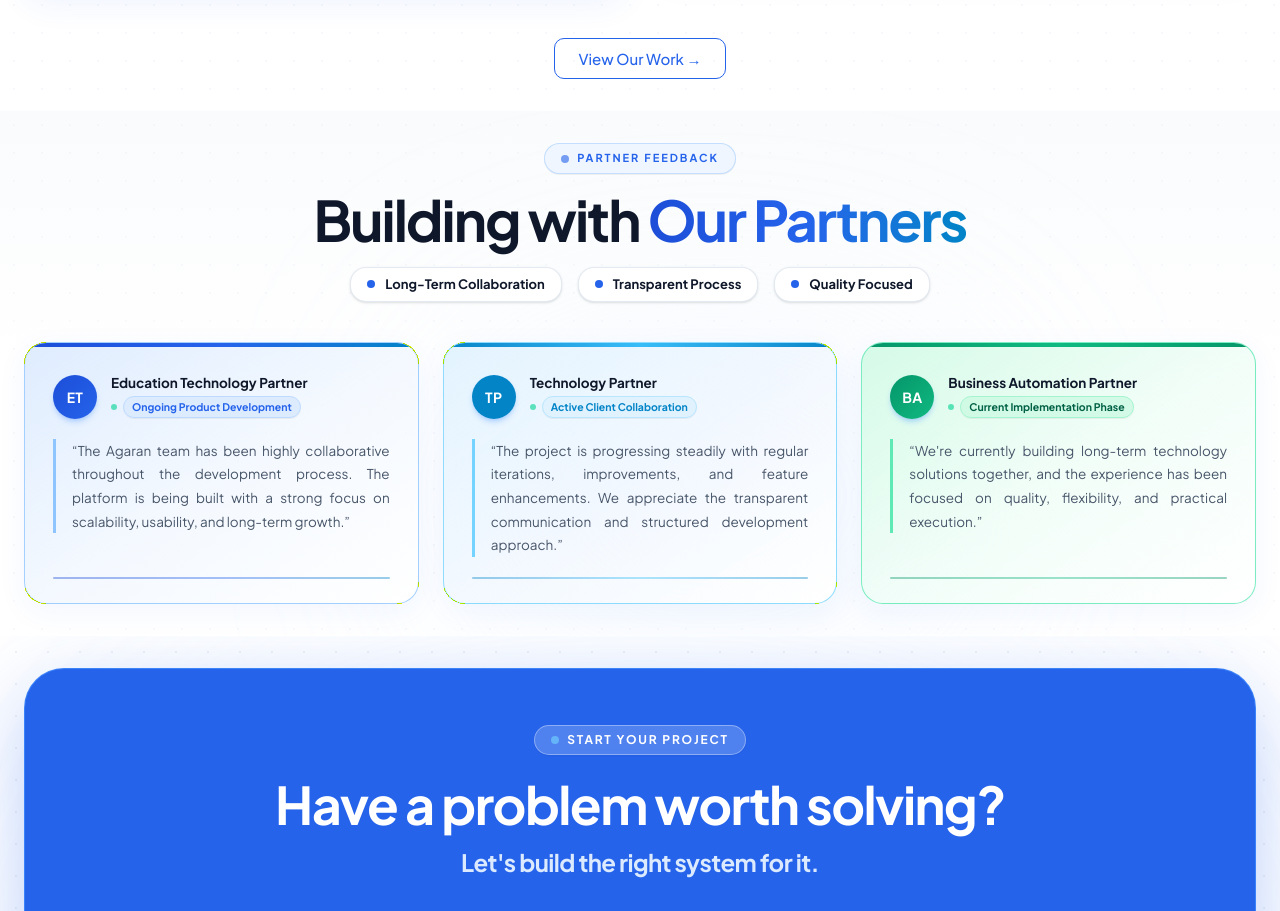
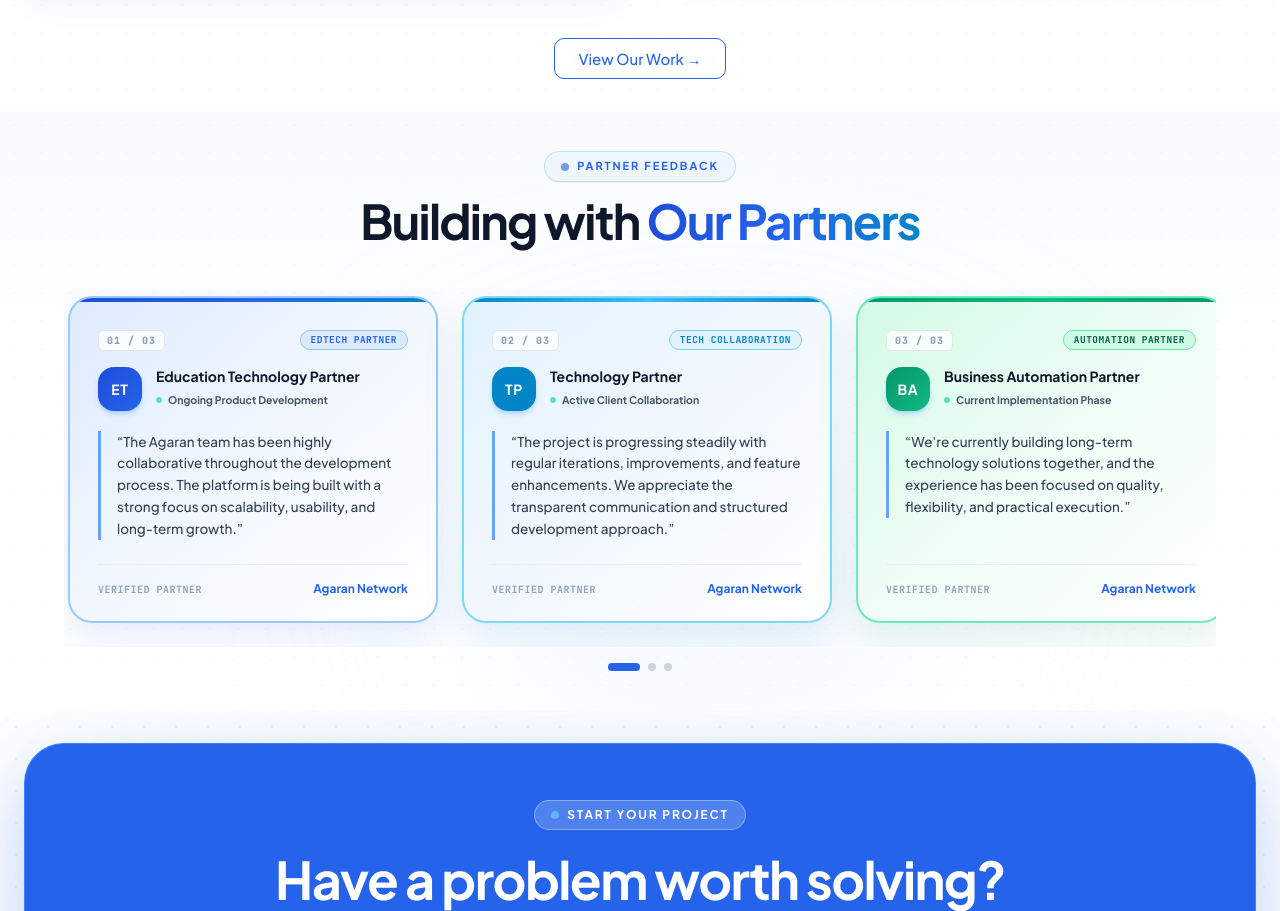
Before and after one commit to JOYJK348/agaran_site, a Next.js app: page / in a window 1280 px wide. Shown: the part 3813-4724 px from the top of the page. Built offline with nearby package versions, Linux system fonts and the light colour scheme; no server answers; a web font is replaced by a local one.

Commit message:
feat: Upgrade Partner Feedback into ultra-rich interactive swipe carousel and remove top arrows

```diff
--- a/src/components/home/SelectedWork.tsx
+++ b/src/components/home/SelectedWork.tsx
@@ -91,6 +91,7 @@ const testimonials = [
     label: "Ongoing Product Development",
     role: "Education Technology Partner",
     initials: "ET",
+    tagPill: "EDTECH PARTNER",
   },
   {
     quote:
@@ -98,6 +99,7 @@ const testimonials = [
     label: "Active Client Collaboration",
     role: "Technology Partner",
     initials: "TP",
+    tagPill: "TECH COLLABORATION",
   },
   {
     quote:
@@ -105,6 +107,7 @@ const testimonials = [
     label: "Current Implementation Phase",
     role: "Business Automation Partner",
     initials: "BA",
+    tagPill: "AUTOMATION PARTNER",
   },
 ];
 
@@ -132,6 +135,24 @@ export default function SelectedWork() {
   const projectCount = useCounter(2, statsInView);
   const moduleCount = useCounter(100, statsInView);
   const partnerCount = useCounter(3, statsInView);
+
+  // Carousel Scroll Ref & Active Slide State
+  const carouselRef = useRef<HTMLDivElement>(null);
+  const [activeSlide, setActiveSlide] = useState(0);
+
+  const handleScroll = () => {
+    if (!carouselRef.current) return;
+    const scrollPos = carouselRef.current.scrollLeft;
+    const cardWidth = carouselRef.current.offsetWidth * 0.8;
+    const newIndex = Math.round(scrollPos / cardWidth);
+    setActiveSlide(Math.min(Math.max(newIndex, 0), testimonials.length - 1));
+  };
+
+  const scrollSlide = (dir: "left" | "right") => {
+    if (!carouselRef.current) return;
+    const offset = dir === "left" ? -320 : 320;
+    carouselRef.current.scrollBy({ left: offset, behavior: "smooth" });
+  };
 
   return (
     <>
@@ -193,7 +214,7 @@ export default function SelectedWork() {
               </div>
             </Reveal>
 
-            {/* ── Project Cards — Mild Pleasant Colorful Cards with Soft Shadows ── */}
+            {/* ── Project Cards ── */}
             <div className="grid grid-cols-1 lg:grid-cols-2 gap-6 sm:gap-7">
               {projects.map((project, idx) => {
                 const cardStyles = [
@@ -275,94 +296,129 @@ export default function SelectedWork() {
       </section>
 
       {/* ══════════════════════════════════════════════ */}
-      {/* SECTION 2 — PARTNER TESTIMONIALS               */}
+      {/* SECTION 2 — ULTRA-RICH PARTNER CAROUSEL       */}
       {/* ══════════════════════════════════════════════ */}
-      <section className="relative py-4 sm:py-6 lg:py-8 bg-gradient-to-b from-slate-50/80 via-white to-white overflow-hidden">
+      <section className="relative py-6 sm:py-8 lg:py-10 bg-gradient-to-b from-slate-50/80 via-white to-white overflow-hidden w-full">
         <div className="absolute inset-0 bg-[radial-gradient(#e2e8f0_1px,transparent_1px)] [background-size:28px_28px] opacity-25 pointer-events-none" />
         <div className="absolute bottom-0 right-1/4 w-[500px] h-[280px] bg-blue-100/30 rounded-full blur-[120px] pointer-events-none" />
 
-        <div className="relative z-10 w-full max-w-full px-2 xs:px-3 sm:px-4 lg:px-6">
+        <div className="relative z-10 w-full max-w-[1400px] mx-auto px-4 sm:px-8 lg:px-12">
 
             {/* ── Section Header ── */}
             <div className="relative text-center max-w-4xl mx-auto mb-8 sm:mb-10">
               <Reveal delay={0} y={14}>
-                <div className="inline-flex items-center gap-2 px-4 py-1.5 rounded-full bg-blue-50 border border-blue-200/90 text-[11px] font-black text-[#2563EB] tracking-[0.18em] uppercase mb-3.5 shadow-2xs">
+                <div className="inline-flex items-center gap-2 px-4 py-1.5 rounded-full bg-blue-50 border border-blue-200/90 text-[11px] font-black text-[#2563EB] tracking-[0.18em] uppercase mb-3 shadow-2xs">
                   <span className="w-2 h-2 rounded-full bg-[#2563EB] animate-pulse" />
                   PARTNER FEEDBACK
                 </div>
               </Reveal>
               <Reveal delay={0.08} y={20}>
-                <h2 className="text-[2.1rem] sm:text-[3rem] lg:text-[3.5rem] font-black text-[#0F172A] tracking-[-0.035em] leading-[1.12]">
+                <h2 className="text-[2rem] sm:text-[2.65rem] lg:text-[3rem] font-black text-[#0F172A] tracking-[-0.035em] leading-[1.12]">
                   Building with{" "}
                   <span className="bg-gradient-to-r from-[#1D4ED8] via-[#2563EB] to-[#0284C7] bg-clip-text text-transparent">
                     Our Partners
                   </span>
                 </h2>
               </Reveal>
-              <Reveal delay={0.16} y={16}>
-                <div className="flex flex-wrap items-center justify-center gap-3 sm:gap-4 mt-4">
-                  {["Long-Term Collaboration", "Transparent Process", "Quality Focused"].map((t) => (
-                    <div key={t} className="inline-flex items-center gap-2.5 px-4 py-2 rounded-2xl bg-white border border-slate-200/90 shadow-sm text-xs sm:text-[13px] font-black text-[#0F172A]">
-                      <span className="w-2 h-2 rounded-full bg-[#2563EB]" />
-                      <span>{t}</span>
-                    </div>
-                  ))}
-                </div>
-              </Reveal>
             </div>
 
-            {/* ── Testimonial Cards — Mild Pleasant Colorful Cards ── */}
-            <div className="grid grid-cols-1 md:grid-cols-3 gap-5 sm:gap-6">
+            {/* ── ULTRA-RICH HORIZONTAL SWIPE CAROUSEL (Mobile & Desktop) ── */}
+            <div
+              ref={carouselRef}
+              onScroll={handleScroll}
+              className="flex gap-5 sm:gap-6 overflow-x-auto pb-6 pt-2 snap-x snap-mandatory scrollbar-none max-w-6xl mx-auto px-1"
+            >
               {testimonials.map((item, idx) => {
                 const cardStyles = [
-                  { bg: "bg-gradient-to-br from-blue-100/90 via-blue-50/70 to-white", border: "border-blue-300/80", hoverShadow: "group-hover:shadow-[0_22px_50px_rgba(37,99,235,0.16)]", accent: "from-[#1D4ED8] via-[#2563EB] to-[#0284C7]", avatar: "from-[#1D4ED8] to-[#2563EB]", quoteBorder: "border-blue-300", badge: "bg-blue-100/90 text-[#2563EB] border-blue-200" },
-                  { bg: "bg-gradient-to-br from-sky-100/90 via-blue-50/70 to-white", border: "border-sky-300/80", hoverShadow: "group-hover:shadow-[0_22px_50px_rgba(2,132,199,0.16)]", accent: "from-[#0284C7] via-[#38BDF8] to-[#0284C7]", avatar: "from-[#0284C7] to-[#0284C7]", quoteBorder: "border-sky-300", badge: "bg-sky-100/90 text-[#0284C7] border-sky-200" },
-                  { bg: "bg-gradient-to-br from-emerald-100/90 via-emerald-50/70 to-white", border: "border-emerald-300/80", hoverShadow: "group-hover:shadow-[0_22px_50px_rgba(5,150,105,0.16)]", accent: "from-[#059669] via-[#10B981] to-[#059669]", avatar: "from-[#059669] to-[#10B981]", quoteBorder: "border-emerald-300", badge: "bg-emerald-100/90 text-emerald-800 border-emerald-200" },
+                  { bg: "bg-gradient-to-br from-blue-100/95 via-blue-50/80 to-white", border: "border-blue-300/90", hoverShadow: "shadow-[0_15px_40px_rgba(37,99,235,0.12)]", accent: "from-[#1D4ED8] via-[#2563EB] to-[#0284C7]", avatar: "from-[#1D4ED8] to-[#2563EB]", quoteBorder: "border-blue-400", badge: "bg-blue-100 text-[#2563EB] border-blue-300" },
+                  { bg: "bg-gradient-to-br from-sky-100/95 via-blue-50/80 to-white", border: "border-sky-300/90", hoverShadow: "shadow-[0_15px_40px_rgba(2,132,199,0.12)]", accent: "from-[#0284C7] via-[#38BDF8] to-[#0284C7]", avatar: "from-[#0284C7] to-[#0284C7]", quoteBorder: "border-sky-400", badge: "bg-sky-100 text-[#0284C7] border-sky-300" },
+                  { bg: "bg-gradient-to-br from-emerald-100/95 via-emerald-50/80 to-white", border: "border-emerald-300/90", hoverShadow: "shadow-[0_15px_40px_rgba(5,150,105,0.12)]", accent: "from-[#059669] via-[#10B981] to-[#059669]", avatar: "from-[#059669] to-[#10B981]", quoteBorder: "border-emerald-400", badge: "bg-emerald-100 text-emerald-800 border-emerald-300" },
                 ][idx % 3];
 
                 return (
-                  <Reveal key={item.role} delay={0.1 + idx * 0.1} y={24}>
-                    <div className="group relative h-full rounded-[22px] transition-all duration-500 hover:-translate-y-1">
-                      <div className={`relative h-full rounded-[22px] ${cardStyles.bg} border ${cardStyles.border} transition-all duration-400 overflow-hidden shadow-[0_8px_30px_rgba(37,99,235,0.06)] ${cardStyles.hoverShadow}`}>
-                        {/* Top Brand Accent Bar */}
+                  <div
+                    key={item.role}
+                    className="w-[86vw] xs:w-[320px] sm:w-[350px] md:w-[370px] shrink-0 snap-center"
+                  >
+                    <div className="group relative h-full rounded-[24px] transition-all duration-500 hover:-translate-y-1">
+                      <div className={`relative h-full rounded-[24px] ${cardStyles.bg} border-2 ${cardStyles.border} transition-all duration-400 overflow-hidden ${cardStyles.hoverShadow}`}>
+                        {/* Top Accent Line */}
                         <div className={`h-[4px] bg-gradient-to-r ${cardStyles.accent}`} />
 
-                        {/* Ambient top glow on hover */}
-                        <div className="absolute top-0 left-1/2 -translate-x-1/2 w-40 h-24 rounded-full blur-3xl pointer-events-none bg-blue-100/0 group-hover:bg-blue-100/60 transition-all duration-700" />
+                        <div className="relative p-6 sm:p-7 flex flex-col h-full justify-between">
+                          <div>
+                            {/* Card Header Row: Step Badge + Tag Pill */}
+                            <div className="flex items-center justify-between gap-2 mb-4">
+                              <span className="text-[10px] font-mono font-black tracking-widest text-slate-400 px-2 py-0.5 rounded-md bg-white/80 border border-slate-200">
+                                0{idx + 1} / 03
+                              </span>
+                              <span className={`text-[9.5px] font-mono font-bold uppercase tracking-wider px-2.5 py-0.5 rounded-full border ${cardStyles.badge}`}>
+                                {item.tagPill}
+                              </span>
+                            </div>
 
-                        <div className="relative p-6 sm:p-7 flex flex-col h-full">
-                          {/* Avatar + Role Row */}
+                            {/* Avatar & Role Header */}
                             <div className="flex items-center gap-3.5 mb-5">
-                            <div className={`w-11 h-11 rounded-full bg-gradient-to-br ${cardStyles.avatar} flex items-center justify-center shrink-0 shadow-md shadow-blue-500/25`}>
-                              <span className="text-sm font-black text-white tracking-wide">{item.initials}</span>
+                              <div className={`w-11 h-11 rounded-2xl bg-gradient-to-br ${cardStyles.avatar} flex items-center justify-center shrink-0 shadow-md shadow-blue-500/25`}>
+                                <span className="text-sm font-black text-white tracking-wider">{item.initials}</span>
                               </div>
                               <div>
-                              <p className="text-[13.5px] font-black text-[#0F172A] leading-tight">{item.role}</p>
+                                <p className="text-[14px] font-black text-[#0F172A] leading-tight">{item.role}</p>
                                 <div className="inline-flex items-center gap-1.5 mt-1">
                                   <span className="w-1.5 h-1.5 rounded-full bg-emerald-400 animate-pulse" />
-                                <span className={`text-[10.5px] font-extrabold px-2 py-0.5 rounded-full border shadow-2xs ${cardStyles.badge}`}>{item.label}</span>
+                                  <span className="text-[10.5px] font-extrabold text-slate-600">{item.label}</span>
                                 </div>
                               </div>
                             </div>
 
-                          {/* Quote */}
-                          <div className="flex-1 mb-4">
-                            <div className={`pl-4 border-l-[3px] ${cardStyles.quoteBorder} transition-colors duration-300`}>
-                              <p className="text-[13px] sm:text-[13.5px] text-[#475569] leading-[1.75] font-normal text-justify">
+                            {/* Quote Body with Decorative Symbol */}
+                            <div className="relative pl-4 border-l-[3px] border-blue-500/70 my-3">
+                              <p className="text-xs sm:text-[13.5px] text-[#334155] leading-relaxed font-medium text-left">
                                 &ldquo;{item.quote}&rdquo;
                               </p>
                             </div>
                           </div>
 
-                          {/* Bottom Accent Line */}
-                          <div className={`h-[2px] rounded-full bg-gradient-to-r ${cardStyles.accent} opacity-40 group-hover:opacity-100 transition-all duration-500`} />
+                          {/* Footer Tag */}
+                          <div className="pt-4 mt-2 border-t border-slate-200/60 flex items-center justify-between">
+                            <span className="text-[10px] font-mono font-bold text-slate-400 uppercase tracking-wider">
+                              VERIFIED PARTNER
+                            </span>
+                            <span className="text-xs font-bold text-[#2563EB]">
+                              Agaran Network
+                            </span>
                           </div>
                         </div>
                       </div>
-                  </Reveal>
+                    </div>
+                  </div>
                 );
               })}
             </div>
+
+            {/* ── CAROUSEL PAGINATION DOTS ── */}
+            <div className="flex items-center justify-center gap-2 mt-4 max-w-6xl mx-auto">
+              {testimonials.map((_, i) => (
+                <button
+                  key={i}
+                  onClick={() => {
+                    if (carouselRef.current) {
+                      carouselRef.current.scrollTo({
+                        left: i * 320,
+                        behavior: "smooth",
+                      });
+                    }
+                  }}
+                  className={`h-2 rounded-full transition-all duration-300 cursor-pointer focus:outline-none ${
+                    activeSlide === i
+                      ? "w-8 bg-[#2563EB]"
+                      : "w-2 bg-slate-300 hover:bg-slate-400"
+                  }`}
+                  aria-label={`Go to slide ${i + 1}`}
+                />
+              ))}
+            </div>
+
           </div>
       </section>
     </>
```
Lines whose indentation alone changed are shown as unchanged.
